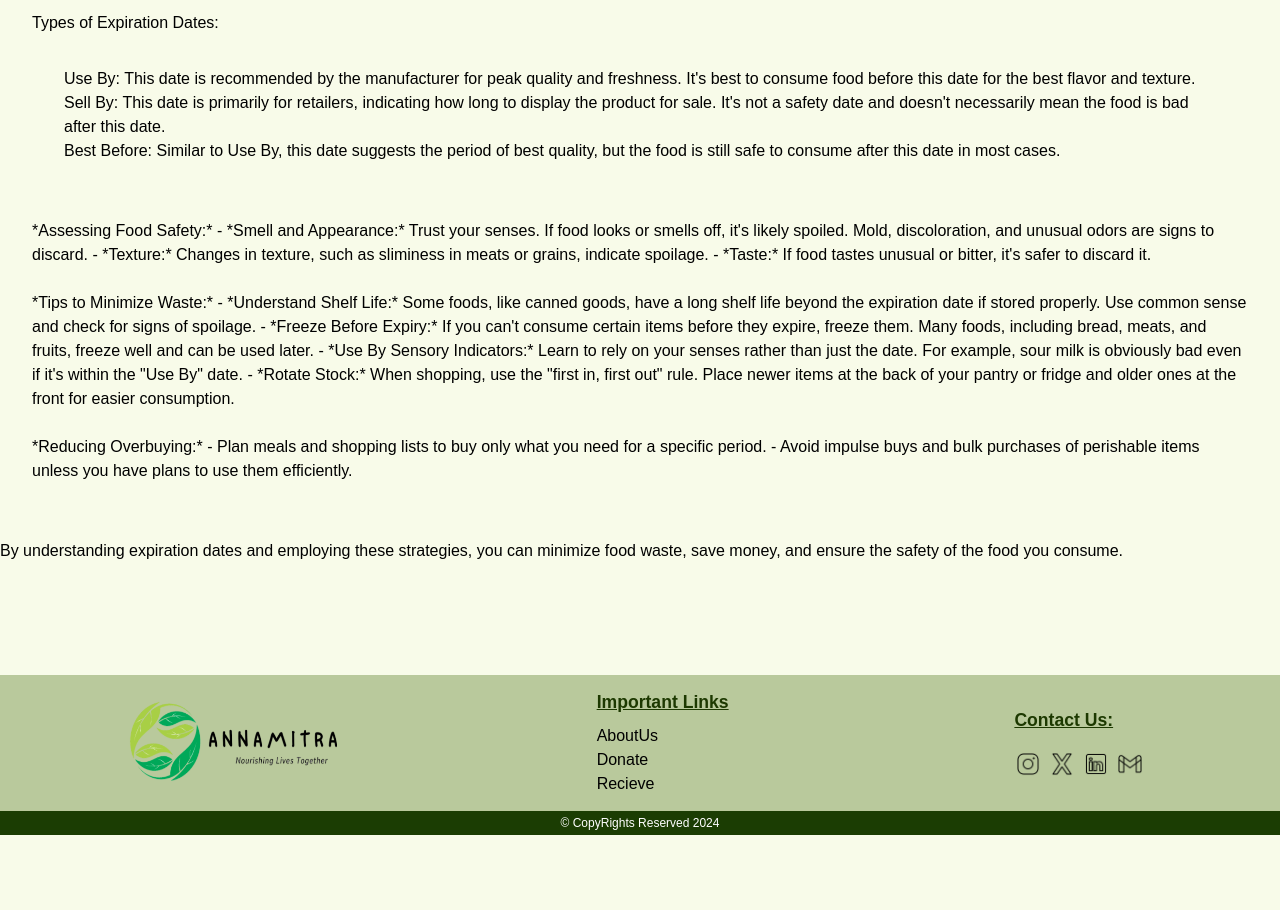
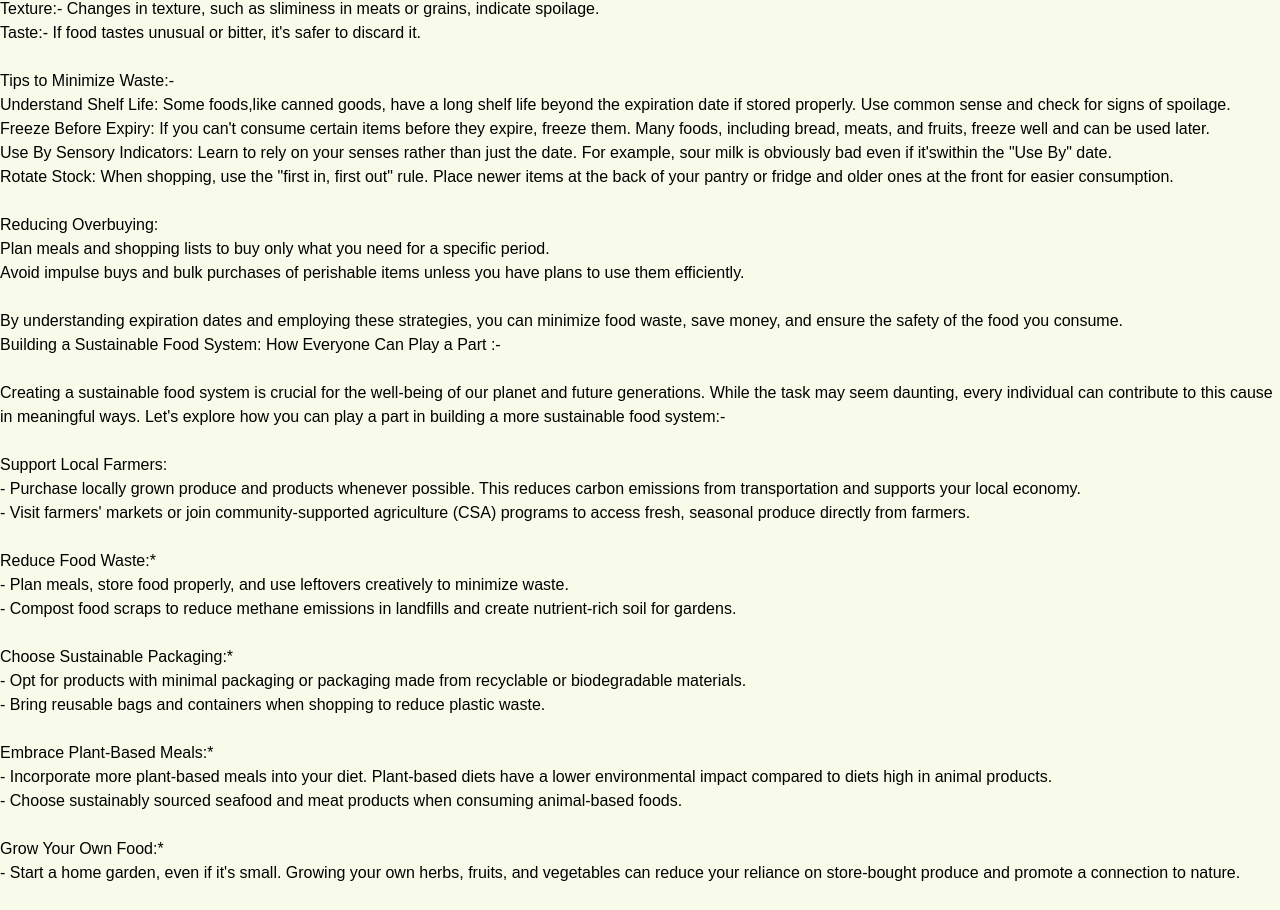
Before and after one commit to krishaga/Annamitra, a React (Vite) app in the folder frontend/: page /community in a window 1280 px wide. Shown: the part 969-1879 px from the top of the page. Before the commit the page ends 1804 px from the top, so only its background shows below. Built offline with nearby package versions, Linux system fonts and the light colour scheme; no server answers.

Commit message:
Refactor: Community Content
Co-authored-by: Md Aafaque Tabish <md-aafaque@users.noreply.github.com>

```diff
--- a/frontend/src/components/Community.jsx
+++ b/frontend/src/components/Community.jsx
@@ -1,144 +1,265 @@
 import React from "react";
 import { Navigate } from "react-router-dom";
+import { useState, useEffect } from "react";
 import "../styles/Community.css";
 
 export default function component() {
+  const [name, setName] = useState("");
+
+  useEffect(() => {
+    const fetchdata = async () => {
+      try {
+        const response = await fetch(
+          "http://localhost:3000/api/auth/user-details",
+          {
+            method: "GET",
+            headers: {
+              authorization: "Bearer " + localStorage.getItem("token"),
+            },
+          }
+        );
+        if (!response.ok) {
+          throw new Error("Network response was not ok");
+        }
+        const data = await response.json();
+        setName(data.user.name);
+      } catch (error) {
+        console.error("Error in fetching: ", error);
+      }
+    };
+    fetchdata();
+  }, []);
+
   return (
     <div>
-            <div className="para1">
-                <div className="para1details">
+      <div className="container-1">
+        <div className="line1"> Welcome to the community, {name} !! </div>
+        <div className="line2">
+          "Even small actions can make a big impact. By donating surplus food,
+          we keep moving forward towards a waste-free, well-fed community."
+        </div>
+      </div>
+
+      <div className="main-container">
+          <div className="box-1 posts">
+            <h1 className="h1">
+              Reducing Food Waste at home :-
+            </h1>
+            <br />
             Food waste is a significant issue worldwide, contributing to
-                    environmental problems and food insecurity. However, each of
-                    us can make a difference by adopting simple yet effective
-                    strategies to reduce food waste right in our homes.
-                </div>
-                <h1>5 Creative Ways to Reduce Food Waste at Home :-</h1>
+            environmental problems and food insecurity. However, each of us can
+            make a difference by adopting simple yet effective strategies to
+            reduce food waste right in our homes.
+            <br /><br />
             <ul>
               <li>
-                        Meal Planning: One of the most effective ways to reduce
-                        food waste is by planning your meals. Before heading to
-                        the grocery store, take inventory of what you already
-                        have and plan your meals for the week based on those
-                        ingredients. This helps prevent overbuying and ensures
-                        that everything you purchase has a purpose.
+                Meal Planning: One of the most effective ways to reduce food
+                waste is by planning your meals. Before heading to the grocery
+                store, take inventory of what you already have and plan your
+                meals for the week based on those ingredients. This helps
+                prevent overbuying and ensures that everything you purchase has
+                a purpose.
               </li>
               <br />
               <li>
-                        Proper Storage Techniques: Many foods spoil prematurely
-                        due to improper storage. Learn the best ways to store
-                        different types of produce, dairy, and pantry items to
-                        extend their shelf life. For example, storing herbs in a
-                        glass of water or keeping bread in the freezer can
-                        prevent them from going bad too soon.
+                Proper Storage Techniques: Many foods spoil prematurely due to
+                improper storage. Learn the best ways to store different types
+                of produce, dairy, and pantry items to extend their shelf life.
+                For example, storing herbs in a glass of water or keeping bread
+                in the freezer can prevent them from going bad too soon.
               </li>
               <br />
               <li>
-                        Creative Use of Leftovers: Instead of letting leftovers
-                        go to waste, get creative in the kitchen. Turn
-                        yesterday's roasted vegetables into a delicious
-                        frittata, use leftover rice to make fried rice with
-                        added veggies and protein, or blend overripe fruits into
-                        smoothies or sauces.
+                Creative Use of Leftovers: Instead of letting leftovers go to
+                waste, get creative in the kitchen. Turn yesterday's roasted
+                vegetables into a delicious frittata, use leftover rice to make
+                fried rice with added veggies and protein, or blend overripe
+                fruits into smoothies or sauces.
               </li>
               <br />
               <li>
-                        Composting: Not all food scraps need to end up in the
-                        trash. Start a compost bin in your backyard or use a
-                        countertop composting system to turn fruit and vegetable
-                        scraps, coffee grounds, and eggshells into nutrient-rich
-                        soil for your garden. Composting reduces landfill waste
-                        and benefits the environment.
+                Composting: Not all food scraps need to end up in the trash.
+                Start a compost bin in your backyard or use a countertop
+                composting system to turn fruit and vegetable scraps, coffee
+                grounds, and eggshells into nutrient-rich soil for your garden.
+                Composting reduces landfill waste and benefits the environment.
               </li>
               <br />
               <li>
-                        Donate Excess Food: If you find yourself with more food
-                        than you can consume, consider donating the excess to
-                        local food banks or shelters. Many organizations welcome
-                        non-perishable items as well as fresh produce, helping
-                        to reduce food insecurity in your community while
-                        minimizing waste.
+                Donate Excess Food: If you find yourself with more food than you
+                can consume, consider donating the excess to local food banks or
+                shelters. Many organizations welcome non-perishable items as
+                well as fresh produce, helping to reduce food insecurity in your
+                community while minimizing waste.
               </li>
               <br />
             </ul>
           </div>
-            <div className="para1">
-                <h1>
-                    Understanding Expiration Dates: How to Minimize Food Waste:-
+          <div className="box-2 posts">
+            <h1 className="h1">
+              Understanding Expiration Dates: How to Minimize Food Waste :-
             </h1>
-                <div className="para1details">
-                    <br />
             <br />
             Have you ever tossed out food simply because it reached its
-                    expiration date? Understanding expiration dates and learning
-                    how to assess food safety can significantly reduce food
-                    waste in your home. Let's delve into this topic and discover
-                    how you can minimize waste while ensuring food safety.
-                </div>
+            expiration date? Understanding expiration dates and learning how to
+            assess food safety can significantly reduce food waste in your home.
+            Let's delve into this topic and discover how you can minimize waste
+            while ensuring food safety.
+            <br /><br />
             <ul>
               <li>
                 Types of Expiration Dates:
-                        <ul>
-                            <li>
-                                Use By: This date is recommended by the
-                                manufacturer for peak quality and freshness.
-                                It's best to consume food before this date for
-                                the best flavor and texture.
-                            </li>
-                            <li>
-                                Sell By: This date is primarily for retailers,
-                                indicating how long to display the product for
-                                sale. It's not a safety date and doesn't
-                                necessarily mean the food is bad after this
-                                date.
-                            </li>
-                            <li>
-                                Best Before: Similar to Use By, this date
-                                suggests the period of best quality, but the
-                                food is still safe to consume after this date in
-                                most cases.
-                            </li>
-                        </ul>
+                <br />
+                Use By: This date is recommended by the manufacturer for peak
+                quality and freshness. It's best to consume food before this
+                date for the best flavor and texture.
+                <br />
+                Sell By: This date is primarily for retailers, indicating how
+                long to display the product for sale. It's not a safety date and
+                doesn't necessarily mean the food is bad after this date.
+                <br />
+                Best Before: Similar to Use By, this date suggests the period of
+                best quality, but the food is still safe to consume after this
+                date in most cases.
               </li>
               <br />
               <li>
-                        *Assessing Food Safety:* - *Smell and Appearance:* Trust
-                        your senses. If food looks or smells off, it's likely
-                        spoiled. Mold, discoloration, and unusual odors are
-                        signs to discard. - *Texture:* Changes in texture, such
-                        as sliminess in meats or grains, indicate spoilage. -
-                        *Taste:* If food tastes unusual or bitter, it's safer to
-                        discard it.
+                Assessing Food Safety:-
+                <br />
+                Smell and Appearance:Trust your senses. If food looks or smells
+                off, it's likely spoiled. Mud, discoloration, and unusual odors
+                are signs to discard.
+                <br />
+                Texture:- Changes in texture, such as sliminess in meats or
+                grains, indicate spoilage.
+                <br />
+                Taste:- If food tastes unusual or bitter, it's safer to discard
+                it.
               </li>
               <br />
               <li>
-                        {" "}
-                        *Tips to Minimize Waste:* - *Understand Shelf Life:*
-                        Some foods, like canned goods, have a long shelf life
-                        beyond the expiration date if stored properly. Use
-                        common sense and check for signs of spoilage. - *Freeze
-                        Before Expiry:* If you can't consume certain items
-                        before they expire, freeze them. Many foods, including
-                        bread, meats, and fruits, freeze well and can be used
-                        later. - *Use By Sensory Indicators:* Learn to rely on
-                        your senses rather than just the date. For example, sour
-                        milk is obviously bad even if it's within the "Use By"
-                        date. - *Rotate Stock:* When shopping, use the "first
-                        in, first out" rule. Place newer items at the back of
-                        your pantry or fridge and older ones at the front for
-                        easier consumption.
+                Tips to Minimize Waste:-
+                <br />
+                Understand Shelf Life: Some foods,like canned goods, have a long
+                shelf life beyond the expiration date if stored properly. Use
+                common sense and check for signs of spoilage.
+                <br />
+                Freeze Before Expiry: If you can't consume certain items before
+                they expire, freeze them. Many foods, including bread, meats,
+                and fruits, freeze well and can be used later.
+                <br />
+                Use By Sensory Indicators: Learn to rely on your senses rather
+                than just the date. For example, sour milk is obviously bad even
+                if it'swithin the "Use By" date.
+                <br />
+                Rotate Stock: When shopping, use the "first in, first out" rule.
+                Place newer items at the back of your pantry or fridge and older
+                ones at the front for easier consumption.
               </li>
               <br />
               <li>
-                        *Reducing Overbuying:* - Plan meals and shopping lists
-                        to buy only what you need for a specific period. - Avoid
-                        impulse buys and bulk purchases of perishable items
-                        unless you have plans to use them efficiently.
+                Reducing Overbuying:
+                <br />
+                Plan meals and shopping lists to buy only what you need for a
+                specific period.
+                <br />
+                Avoid impulse buys and bulk purchases of perishable items unless
+                you have plans to use them efficiently.
+              </li>
+            </ul>
+            <br />
+            By understanding expiration dates and employing these strategies,
+            you can minimize food waste, save money, and ensure the safety of
+            the food you consume.
+          </div>
+          <div className="box-3 posts">
+            <h1 className="h1">Building a Sustainable Food System: How Everyone Can Play a Part :- </h1>
+            <br />
+            Creating a sustainable food system is crucial for the well-being of
+            our planet and future generations. While the task may seem daunting,
+            every individual can contribute to this cause in meaningful ways.
+            Let's explore how you can play a part in building a more sustainable
+            food system:-
+            <br />
+            <br />
+            <ul>
+              <li>
+                Support Local Farmers:
+                <br />- Purchase locally grown produce and products whenever
+                possible. This reduces carbon emissions from transportation and
+                supports your local economy.
+                <br />- Visit farmers' markets or join community-supported
+                agriculture (CSA) programs to access fresh, seasonal produce
+                directly from farmers.
               </li>
               <br />
+              <li>
+                Reduce Food Waste:*
+                <br />- Plan meals, store food properly, and use leftovers
+                creatively to minimize waste.
+                <br />- Compost food scraps to reduce methane emissions in
+                landfills and create nutrient-rich soil for gardens.
+              </li>
+
+              <br />
+              <li>
+                Choose Sustainable Packaging:*
+                <br />- Opt for products with minimal packaging or packaging
+                made from recyclable or biodegradable materials.
+                <br />- Bring reusable bags and containers when shopping to
+                reduce plastic waste.
+              </li>
+
+              <br />
+              <li>
+                Embrace Plant-Based Meals:*
+                <br />- Incorporate more plant-based meals into your diet.
+                Plant-based diets have a lower environmental impact compared to
+                diets high in animal products.
+                <br />- Choose sustainably sourced seafood and meat products
+                when consuming animal-based foods.
+              </li>
+
+              <br />
+              <li>
+                Grow Your Own Food:*
+                <br />- Start a home garden, even if it's small. Growing your
+                own herbs, fruits, and vegetables can reduce your reliance on
+                store-bought produce and promote a connection to nature.
+              </li>
+              <br />
+              <li>
+                Support Sustainable Food Initiatives:*
+                <br />- Get involved in or support organizations and initiatives
+                that promote sustainable food practices, such as food rescue
+                programs, urban farming projects, and community gardens.
+                <br />- Advocate for policies that prioritize sustainability in
+                agriculture and food production.
+              </li>
+              <br />
+              <li>
+                Educate Yourself and Others:*
+                <br />- Stay informed about food sustainability issues and share
+                your knowledge with friends, family, and community members.
+                <br />- Encourage others to make sustainable food choices and
+                join efforts to create a more sustainable food system.
+              </li>
+              <br />
+              <li>
+                Reduce Food Miles:*
+                <br />- Choose foods that are locally produced or sourced
+                regionally to reduce the carbon footprint associated with
+                transportation.
+                <br />- Consider the environmental impact of imported foods and
+                opt for local alternatives when feasible.
+              </li>
             </ul>
-                By understanding expiration dates and employing these
-                strategies, you can minimize food waste, save money, and ensure
-                the safety of the food you consume.
+            <br />
+            By taking these steps and encouraging others to do the same, we can
+            collectively work towards a more sustainable food system that
+            supports environmental conservation, promotes food security, and
+            fosters healthier communities.
+          </div>
         </div>
       </div>
   );
```
Lines whose indentation alone changed are shown as unchanged.
